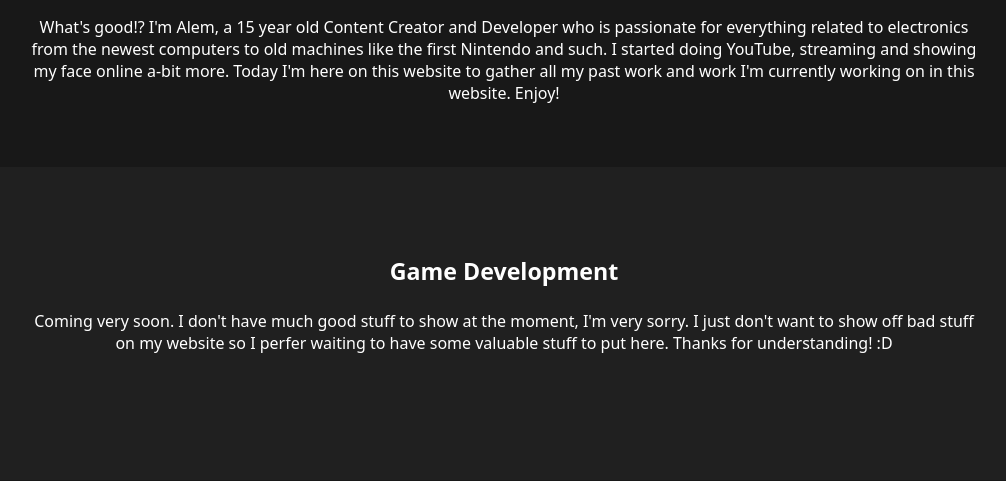
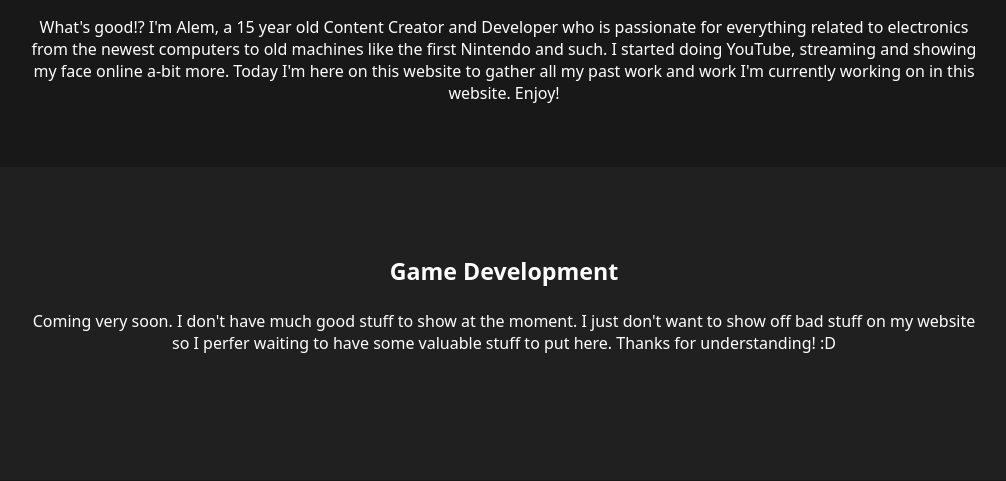
Before and after one commit to AlemDevCo/alem, a plain HTML site: page index.html in a window 1280 px wide. Shown: the part 319-800 px from the top of the page, without its empty margins (136-1142 px from the left). Drawn offline with Linux system fonts and the light colour scheme.

Commit message:
Update index.html

```diff
--- a/index.html
+++ b/index.html
@@ -11,7 +11,7 @@
     <p class="descText">What's good!? I'm Alem, a 15 year old Content Creator and Developer who is passionate for everything related to electronics from the newest computers to old machines like the first Nintendo and such. I started doing YouTube, streaming and showing my face online a-bit more. Today I'm here on this website to gather all my past work and work I'm currently working on in this website. Enjoy!</p>
     <div class="menuSection">
       <p class="sectionTitle">Game Development</p>
-      <p class="descText">Coming very soon. I don't have much good stuff to show at the moment, I'm very sorry. I just don't want to show off bad stuff on my website so I perfer waiting to have some valuable stuff to put here. Thanks for understanding! :D</p>
+      <p class="descText">Coming very soon. I don't have much good stuff to show at the moment. I just don't want to show off bad stuff on my website so I perfer waiting to have some valuable stuff to put here. Thanks for understanding! :D</p>
     </div>
     <div class="menuSection">
       <p class="sectionTitle">Video Editing</p>
```
